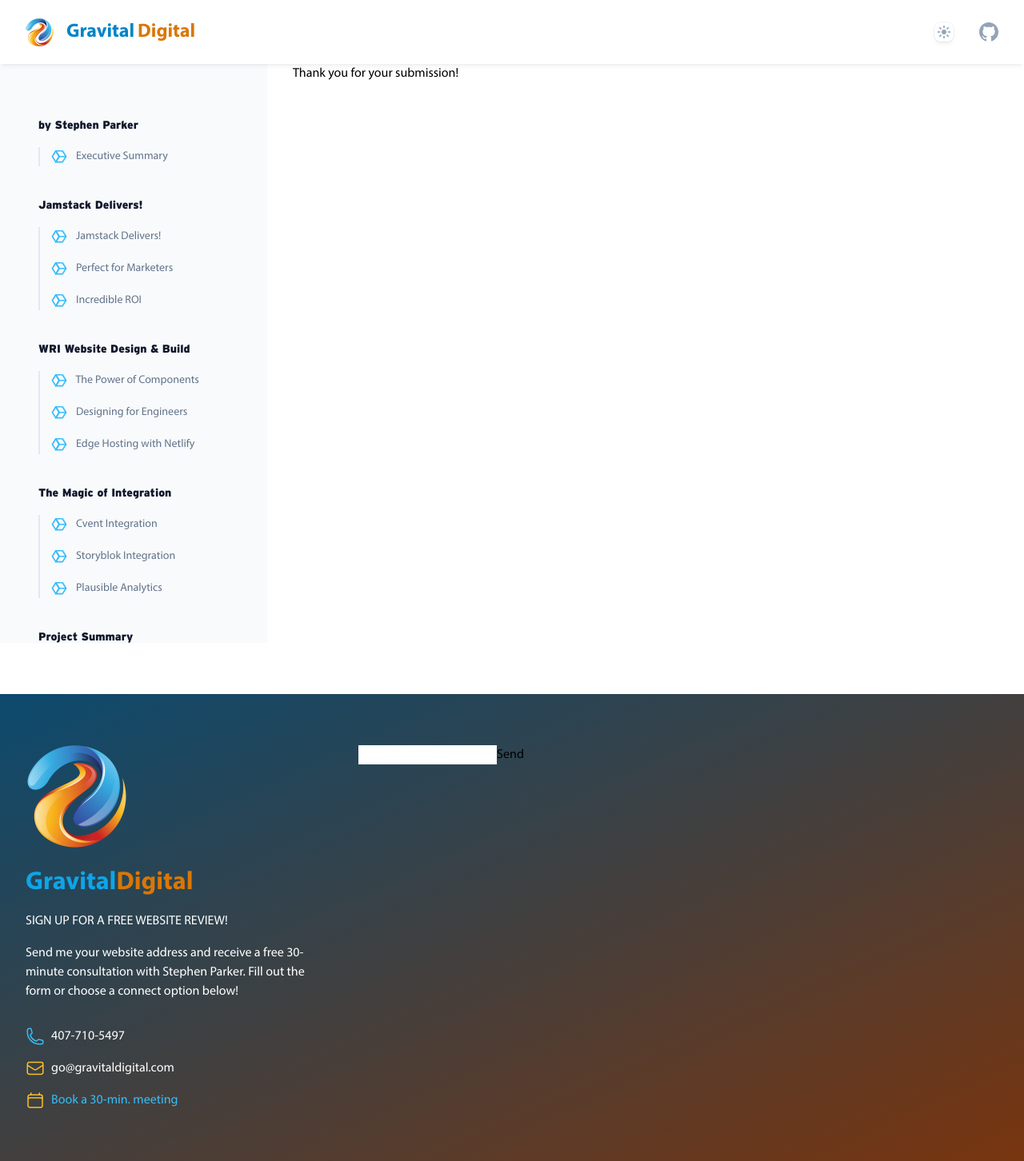
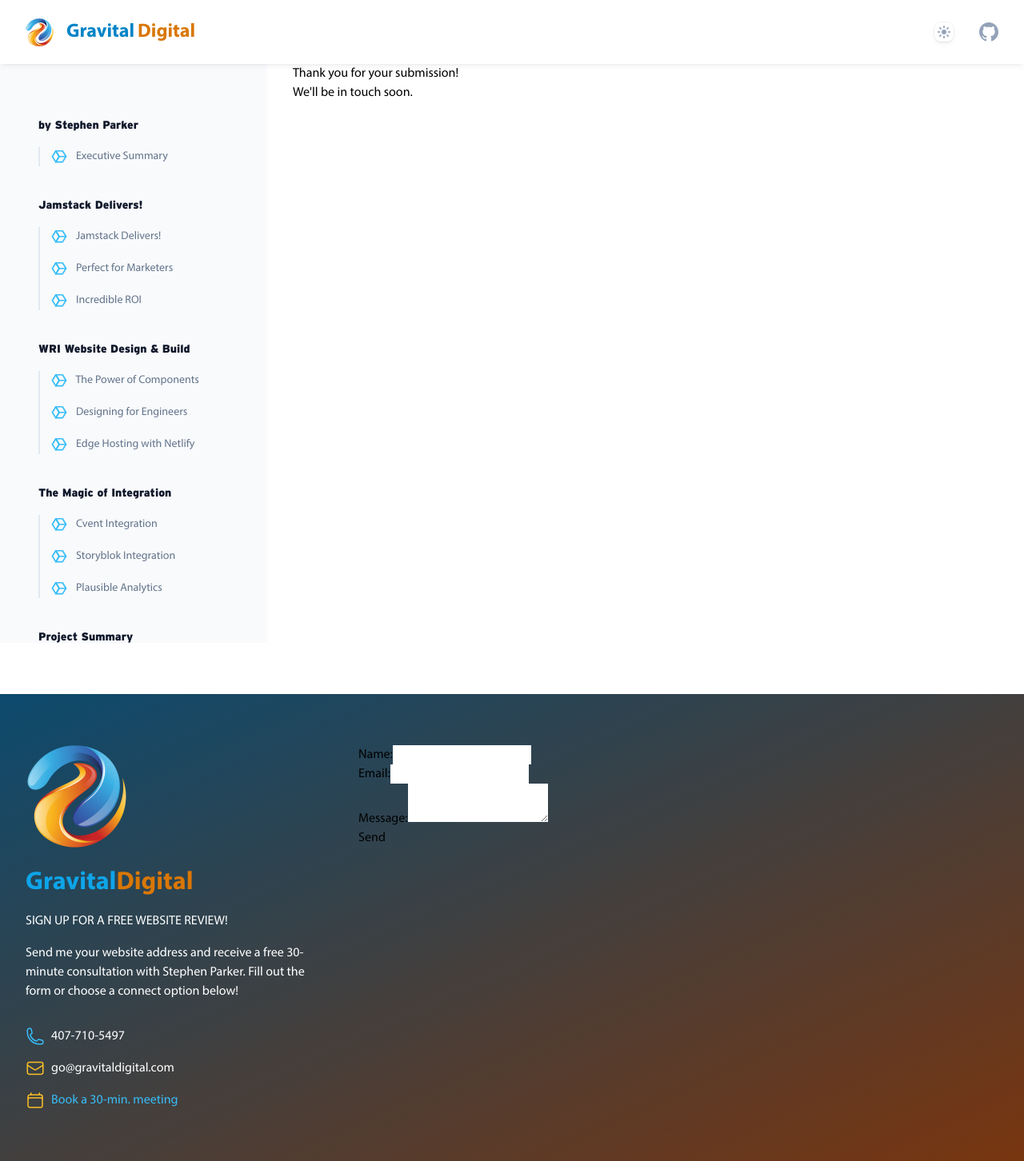
Before and after one commit to sparker888/wri-case-study, a Next.js app: page /thank-you in a window 1280 px wide. Shown: the whole page at 80% size. Built offline with nearby package versions, Linux system fonts and the light colour scheme.

Commit message:
changes from claude

```diff
--- a/package.json
+++ b/package.json
@@ -4,7 +4,7 @@
   "private": true,
   "scripts": {
     "dev": "next dev",
-    "build": "next build",
+    "build": "next build && next export",
     "start": "next start",
     "lint": "next lint"
   },
--- a/src/app/thank-you/page.jsx
+++ b/src/app/thank-you/page.jsx
@@ -1,3 +1,8 @@
 export default function ThankYou() {
-    return <div>Thank you for your submission!</div>
+    return (
+      <div>
+        <h1>Thank you for your submission!</h1>
+        <p>We'll be in touch soon.</p>
+      </div>
+    );
   }
--- a/src/components/ContactForm.jsx
+++ b/src/components/ContactForm.jsx
@@ -1,4 +1,3 @@
-
 import React from 'react'
 import {
   EnvelopeIcon,
@@ -7,16 +6,15 @@
 } from '@heroicons/react/24/outline'
 
 export default function ContactForm() {
-
   return (
-    <div className="py-16 bg-gradient-to-br from-sky-900 to-amber-900">
-      <div className="px-4 mx-auto max-w-7xl sm:px-6 lg:px-8">
+    <div className="bg-gradient-to-br from-sky-900 to-amber-900 py-16">
+      <div className="mx-auto max-w-7xl px-4 sm:px-6 lg:px-8">
         <div className="grid grid-cols-1 gap-8 lg:grid-cols-3">
           <div className="text-white">
             <img
               src="/images/gravital.png"
               alt="Gravital Digital"
-              className="w-32 h-32 mb-6"
+              className="mb-6 h-32 w-32"
             />
             <h2 className="mb-4 text-3xl font-bold">
               <span className="font-logo text-sky-500">Gravital</span>
@@ -30,15 +28,15 @@
             </p>
             <div className="space-y-4">
               <div className="flex items-center">
-                <PhoneIcon className="w-6 h-6 mr-2 text-sky-400" />
+                <PhoneIcon className="mr-2 h-6 w-6 text-sky-400" />
                 <span>407-710-5497</span>
               </div>
               <div className="flex items-center">
-                <EnvelopeIcon className="w-6 h-6 mr-2 text-amber-400" />
+                <EnvelopeIcon className="mr-2 h-6 w-6 text-amber-400" />
                 <span>go@gravitaldigital.com</span>
               </div>
               <div className="flex items-center">
-                <CalendarIcon className="w-6 h-6 mr-2 text-amber-400" />
+                <CalendarIcon className="mr-2 h-6 w-6 text-amber-400" />
 
                 <a
                   href="https://calendly.com/book-sparker888/30min"
@@ -51,14 +49,33 @@
           </div>
 
           <div className="lg:col-span-2">
-          <form name="contact" method="POST" data-netlify="true" netlify-honeypot="bot-field" action="/thank-you">
-  <input type="hidden" name="form-name" value="contact" />
-  <p hidden>
-    <label>Don't fill this out: <input name="bot-field" /></label>
-  </p>
-  <input type="text" name="name" />
-  <button type="submit">Send</button>
-</form>
+            <form
+              name="contact"
+              method="POST"
+              data-netlify="true"
+              netlify-honeypot="bot-field"
+              action="/thank-you"
+            >
+              <input type="hidden" name="form-name" value="contact" />
+              <p hidden>
+                <label>
+                  Don't fill this out: <input name="bot-field" />
+                </label>
+              </p>
+              <div>
+                <label htmlFor="name">Name:</label>
+                <input type="text" id="name" name="name" required />
+              </div>
+              <div>
+                <label htmlFor="email">Email:</label>
+                <input type="email" id="email" name="email" required />
+              </div>
+              <div>
+                <label htmlFor="message">Message:</label>
+                <textarea id="message" name="message" required></textarea>
+              </div>
+              <button type="submit">Send</button>
+            </form>
           </div>
         </div>
       </div>
```
Also changed, not shown: 1 other file (tests, documents, lock files or other folders).
